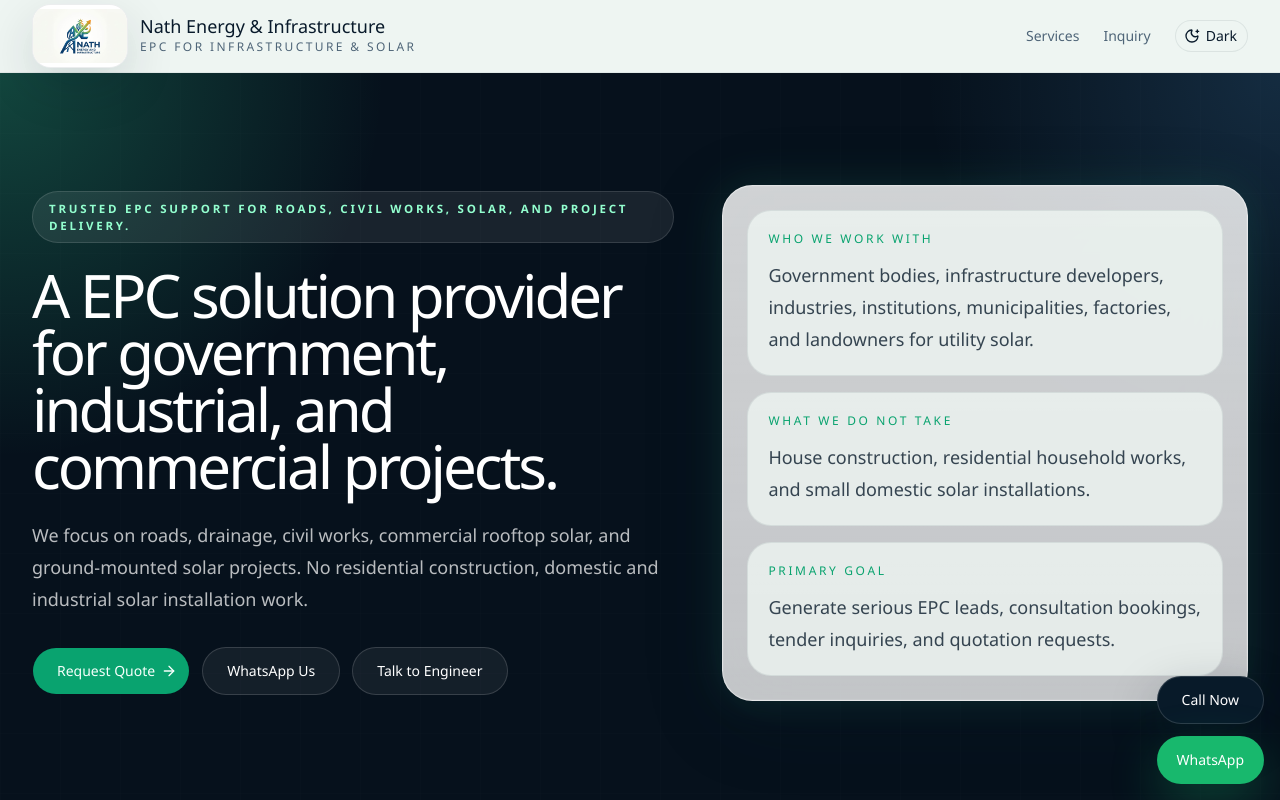
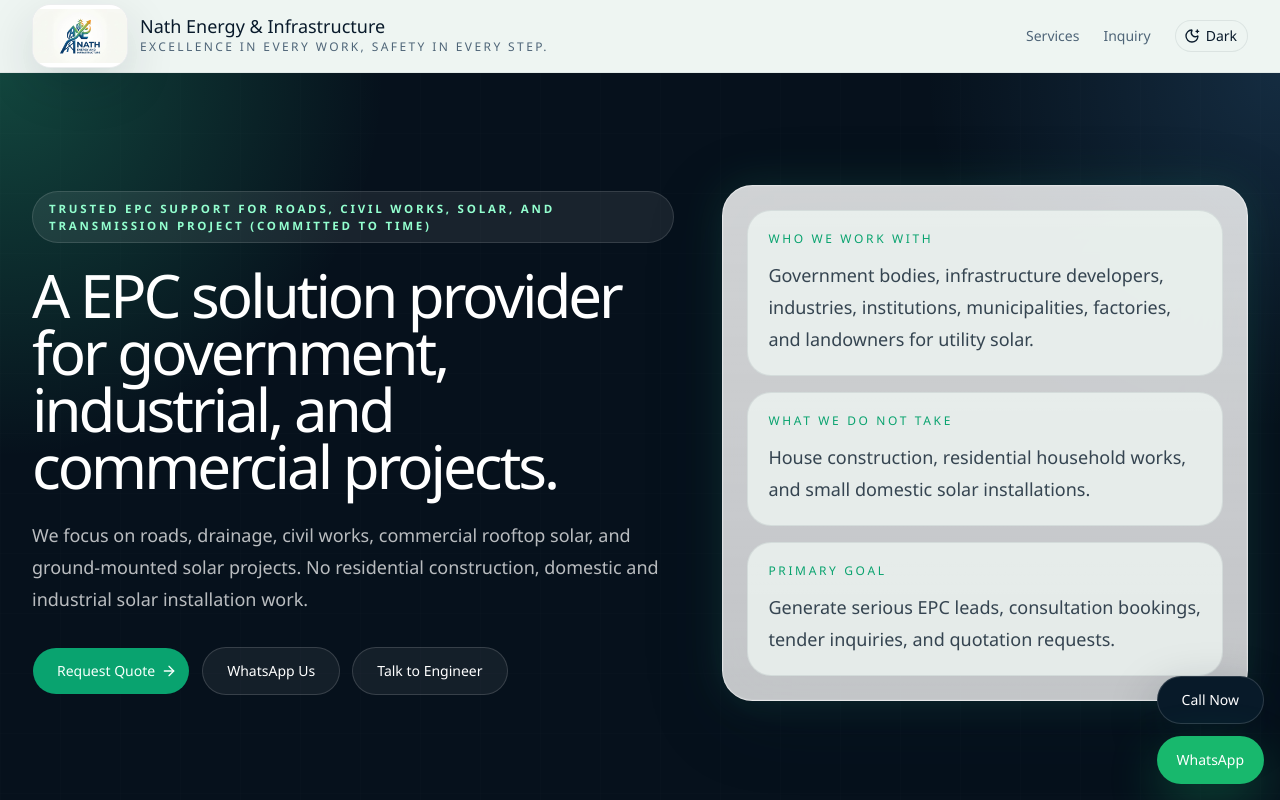
Before and after one commit to sumannath558855-ops/nath-energy-infrastructure-website, a Next.js app: page / in a window 1280 px wide. Shown: the top 800 px of the page. Built offline with nearby package versions, Linux system fonts and the light colour scheme.

Commit message:
Update website taglines

```diff
--- a/src/components/landing-page.tsx
+++ b/src/components/landing-page.tsx
@@ -196,7 +196,7 @@ export function LandingPage() {
             <div className="text-left">
               <p className="font-heading text-lg leading-none">Nath Energy & Infrastructure</p>
               <p className="mt-1 text-xs tracking-[0.2em] text-muted-foreground uppercase">
-                EPC for infrastructure & solar
+                Excellence in every work, safety in every step.
               </p>
             </div>
           </button>
@@ -231,7 +231,7 @@ export function LandingPage() {
             className="max-w-3xl"
           >
             <span className="inline-flex rounded-full border border-white/12 bg-white/8 px-4 py-2 text-[0.72rem] font-semibold tracking-[0.24em] text-[#93ffcf] uppercase">
-              Trusted EPC Support For Roads, Civil Works, Solar, And Project Delivery.
+              Trusted EPC Support For Roads, Civil Works, Solar, And Transmission Project (Committed To Time)
             </span>
             <h1 className="mt-6 font-heading text-5xl leading-[0.95] tracking-[-0.05em] sm:text-6xl">
               A EPC solution provider for government, industrial, and commercial projects.
```
